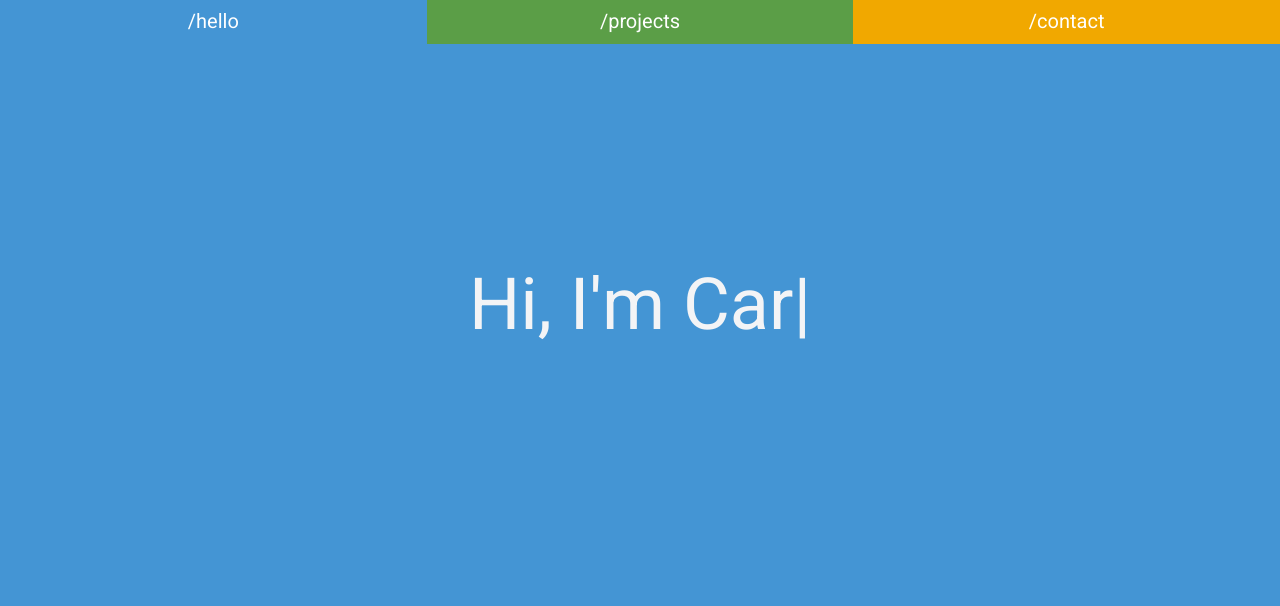
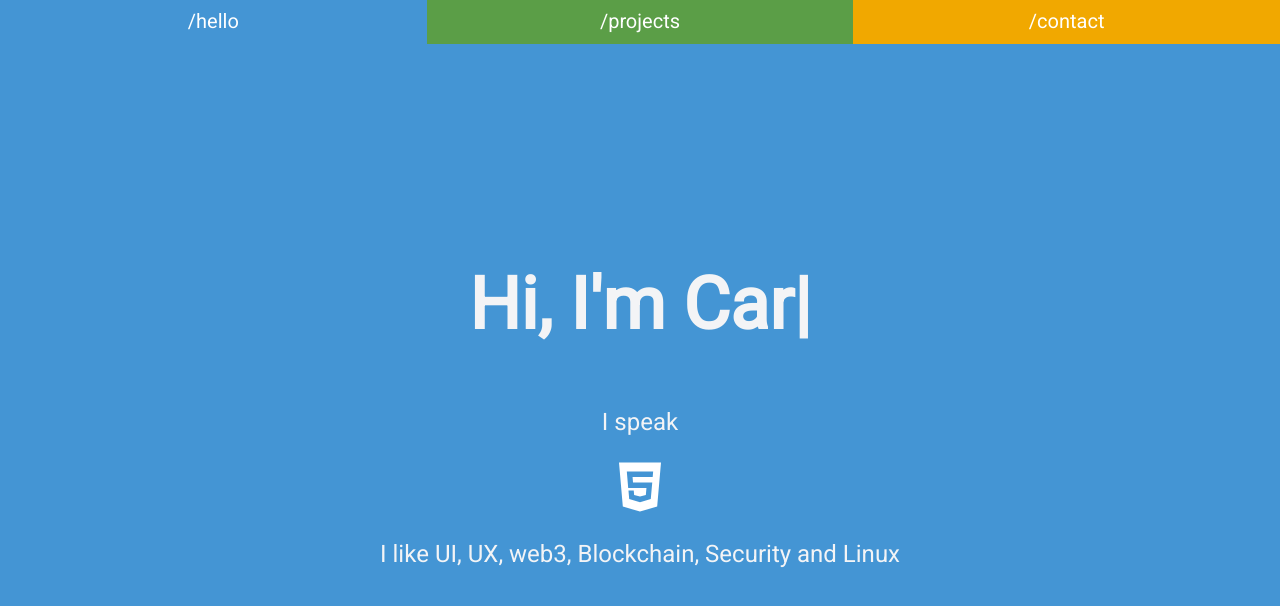
Before and after one commit to m0bar3z/personal-portfolio, a Next.js app: page / in a window 1280 px wide. Shown: the top 606 px of the page. Built offline with nearby package versions, Linux system fonts and the light colour scheme.

Commit message:
feat: display hero icons section

```diff
--- a/src/components/Hero.component.tsx
+++ b/src/components/Hero.component.tsx
@@ -1,17 +1,30 @@
 'use client';
 
-import { type FC } from 'react';
+import { useCallback, type FC } from 'react';
 import cn from 'classnames';
 import { useTypingAnimation, TypePhase } from '@/hooks/useTypingAnimatino';
+import { HtmlIcon, Css3Icon } from './icons';
+import { useState } from 'react';
 
 const Hero: FC = () => {
+  const [hoverText, setHoverText] = useState<string>('');
   const { typedText, phase, selectedText } = useTypingAnimation(['a React dev', 'Carl.']);
+
+  // const handleMouseEnter = useCallback((newTest: string) => {
+  //   console.log('handle mouse enter');
+  //   setHoverText(newTest);
+  // }, []);
+
+  const handleMouseEnter = (newTest: string) => {
+    console.log('handle mouse enter');
+    setHoverText(newTest);
+  };
 
   return (
     <section className='bg-[#4495D4] h-hero flex items-center justify-center'>
       <div className='h-2/5 w-full m-32'>
         <h1
-          className={cn('mb-2 text-4xl text-gray-100 text-center md:text-7xl', {
+          className={cn('mb-16 text-4xl text-gray-100 text-center md:text-7xl font-bold', {
             ['end-cursor']: phase !== TypePhase.Deleting && phase !== TypePhase.Stopping,
             ['blinking']: phase === TypePhase.Pausing,
           })}
@@ -19,6 +32,40 @@ const Hero: FC = () => {
         >
           Hi, I&apos;m {typedText}
         </h1>
+        <p className='text-gray-100 text-xl text-center md:text-2xl mb-5'>I speak</p>
+        <div className='flex justify-center mb-3'>
+          <HtmlIcon
+            onMouseEnter={() => handleMouseEnter('HTML5')}
+            onMouseLeave={() => setHoverText('')}
+            width={56}
+            height={56}
+            className='hover:scale-125 mb-3 transition duration-500'
+          />
+        </div>
+        <div className='flex justify-center'>
+          <div>
+            <div
+              className={cn(
+                'text-gray-100 w-full text-center text-xl md:text-2xl transition-opacity duration-500 ease-linear ',
+                {
+                  ['opacity-0']: !hoverText,
+                }
+              )}
+            >
+              {'HTML5'}
+            </div>
+            <div
+              className={cn(
+                'text-gray-100 text-xl text-center md:text-2xl transition-opacity duration-500 ease-linear -mt-8',
+                {
+                  ['opacity-0']: hoverText,
+                }
+              )}
+            >
+              I like UI, UX, web3, Blockchain, Security and Linux
+            </div>
+          </div>
+        </div>
       </div>
     </section>
   );
--- /dev/null
+++ b/src/components/icons/Css3.icon.tsx
@@ -0,0 +1,22 @@
+import * as React from 'react';
+import { SVGProps, memo } from 'react';
+const Css3Icon = (props: SVGProps<SVGSVGElement>) => (
+  <svg
+    xmlns='http://www.w3.org/2000/svg'
+    width={80}
+    height={70}
+    viewBox='0 0 512 512'
+    style={{
+      color: '#fff',
+    }}
+    {...props}
+  >
+    <title>{'ionicons-v5_logos'}</title>
+    <path
+      fill='#fff'
+      d='m64 32 35 403.22L255.77 480 413 435.15 448 32Zm290.68 334.9L256.07 395l-98.46-28.24-6.75-77.76h48.26l3.43 39.56 53.59 15.16.13.28 53.47-14.85 5.64-64.15H203l-4-50h120.65l4.35-51H140l-4-49h240.58Z'
+    />
+  </svg>
+);
+
+export default memo(Css3Icon);
--- /dev/null
+++ b/src/components/icons/Html.icon.tsx
@@ -0,0 +1,13 @@
+import * as React from 'react';
+import { SVGProps, memo } from 'react';
+
+const HtmlIcon = (props: SVGProps<SVGSVGElement>) => (
+  <svg xmlns='http://www.w3.org/2000/svg' width={80} height={70} viewBox='0 0 512 512' {...props}>
+    <path
+      fill='#fff'
+      d='m64 32 34.94 403.21L255.77 480 413 435.15 448 32Zm308 132H188l4 51h176l-13.51 151.39L256 394.48l-98.68-28-6.78-77.48h48.26l3.42 39.29L256 343.07l53.42-14.92L315 264H148l-12.59-149.59H376.2Z'
+    />
+  </svg>
+);
+
+export default memo(HtmlIcon);
--- /dev/null
+++ b/src/components/icons/index.tsx
@@ -0,0 +1,4 @@
+import Css3Icon from './Css3.icon';
+import HtmlIcon from './Html.icon';
+
+export { Css3Icon, HtmlIcon };
--- a/src/hooks/useTypingAnimatino.tsx
+++ b/src/hooks/useTypingAnimatino.tsx
@@ -21,7 +21,7 @@ export const useTypingAnimation = (
   const [phase, setPhase] = useState<TypePhase>(TypePhase.Typing);
   const [typedText, setTypedText] = useState<string>('');
   const [selectedIndex, setSelectedIndex] = useState<number>(0);
-  console.log(phase);
+
   useEffect(() => {
     switch (phase) {
       case TypePhase.Typing: {
```
